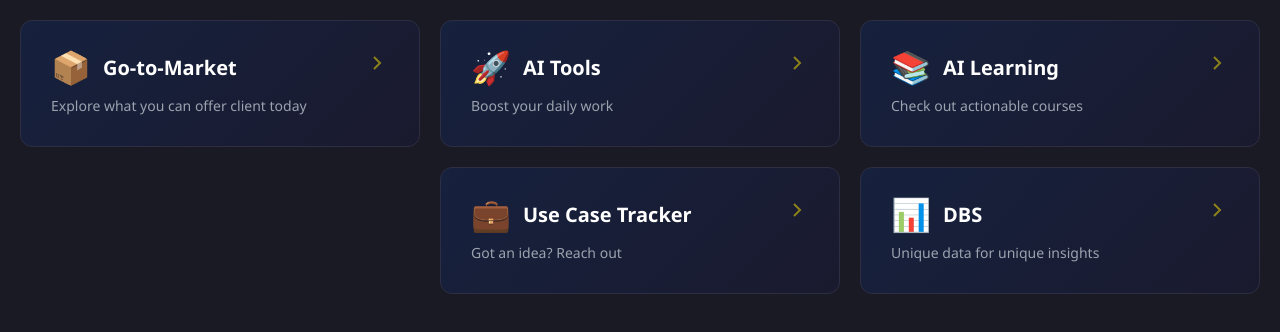
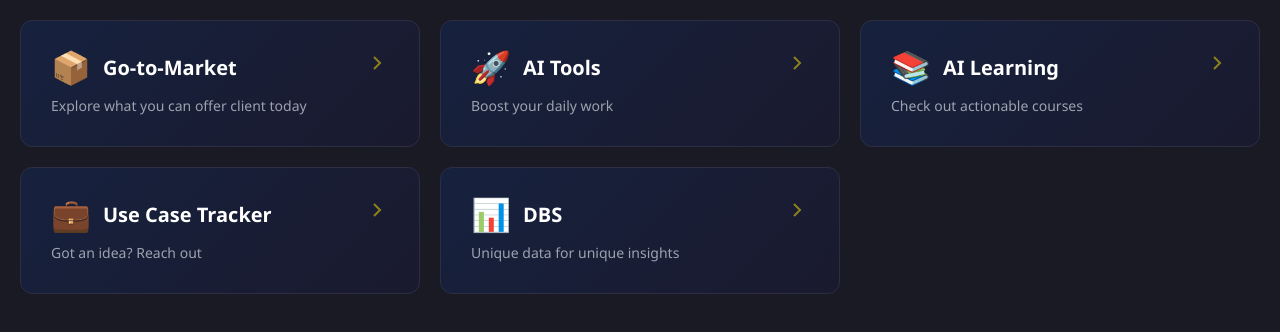
Before and after one commit to cdel1/sat-ai-cards, a plain HTML site: page index.html in a window 1280 px wide. Drawn offline with Linux system fonts and the light colour scheme.

Commit message:
Remove specific card positioning in CSS

```diff
--- a/index.html
+++ b/index.html
@@ -25,11 +25,9 @@
             margin: 0 auto;
         }
 
-        .card:nth-child(4) {
-            grid-column: 2 / 3;
-        }
-
         .card {
+            width: 100%;
+            max-width: 450px; /* Adjust this to control card width */
             background: linear-gradient(135deg, #16213e 0%, #1a1a2e 100%);
             border: 1px solid #2d2d44;
             border-radius: 12px;
```
